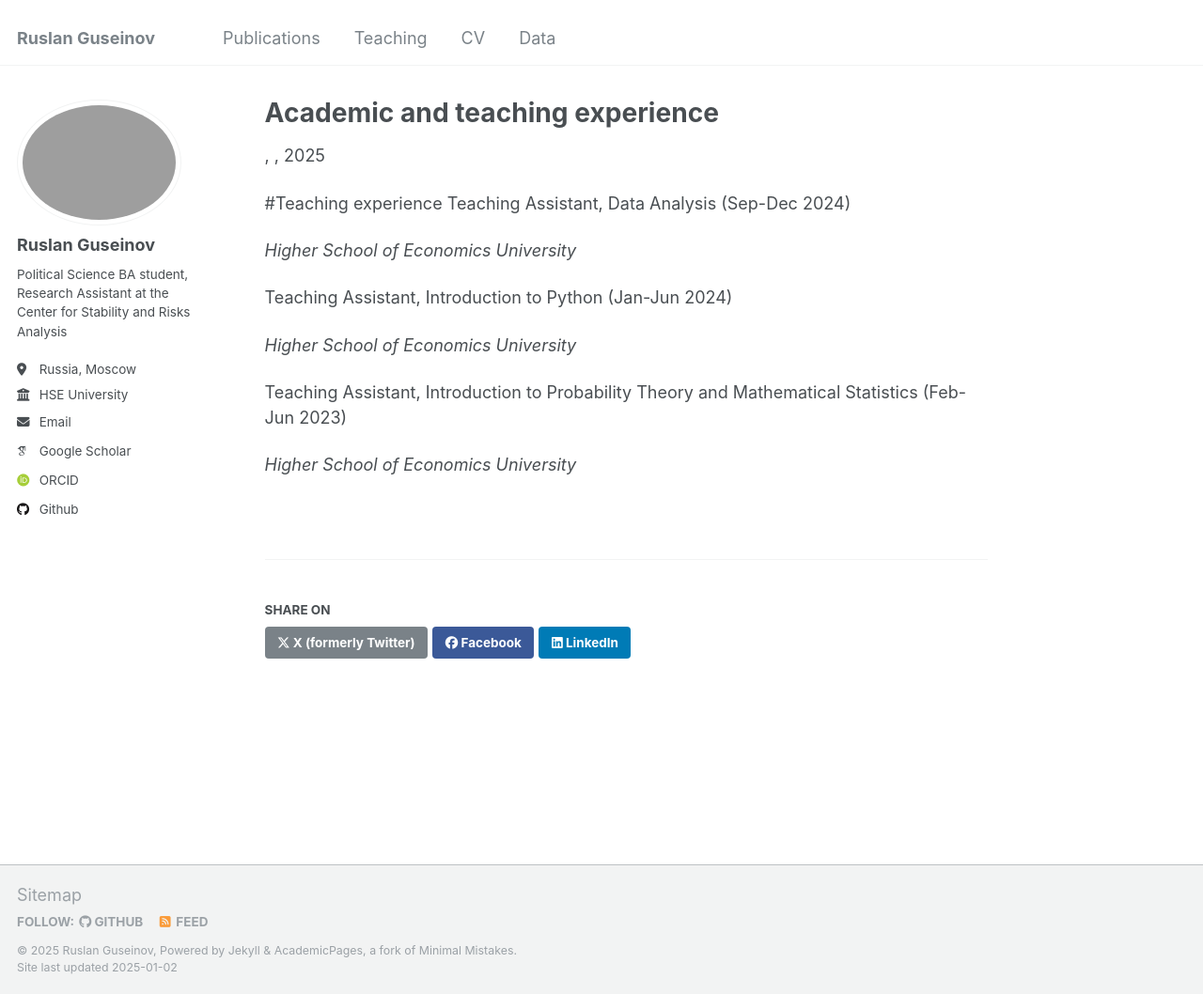
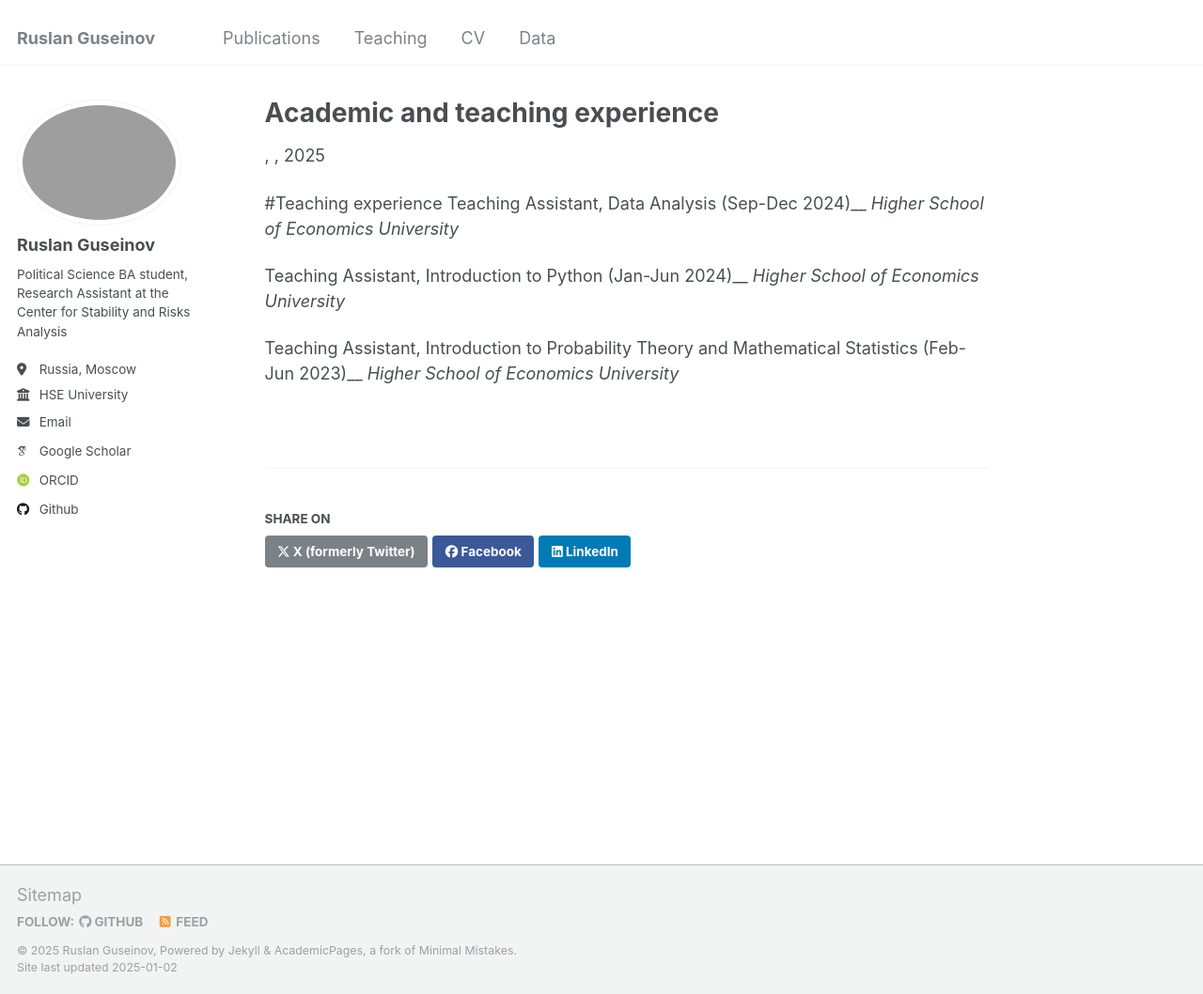
Before and after one commit to rguseinov/rguseinov.github.io, a Jekyll site: the page built from _teaching/Teaching.md, in a window 1280 px wide and 1058 px high. Shown: the whole window at 94% size. Built offline with Jekyll 4.4.1, drawn with Linux system fonts in a browser that asks for light colours; some web fonts are replaced.

```diff
--- a/_teaching/Teaching.md
+++ b/_teaching/Teaching.md
@@ -5,14 +5,11 @@ collection: teaching
 
 
 #Teaching experience
-Teaching Assistant, Data Analysis (Sep-Dec 2024)
-
+Teaching Assistant, Data Analysis (Sep-Dec 2024)__
 _Higher School of Economics University_
 
-Teaching Assistant, Introduction to Python (Jan-Jun 2024)
-
+Teaching Assistant, Introduction to Python (Jan-Jun 2024)__
 _Higher School of Economics University_
 
-Teaching Assistant, Introduction to Probability Theory and Mathematical Statistics (Feb-Jun 2023)
-
+Teaching Assistant, Introduction to Probability Theory and Mathematical Statistics (Feb-Jun 2023)__
 _Higher School of Economics University_
```
